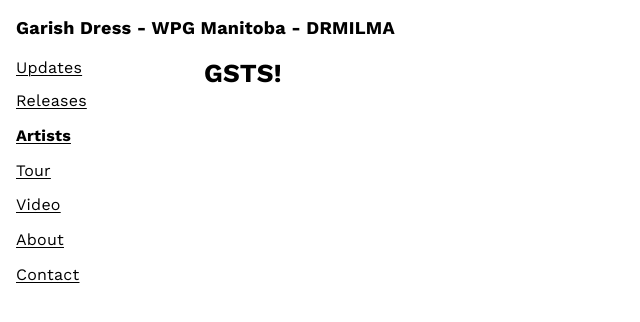
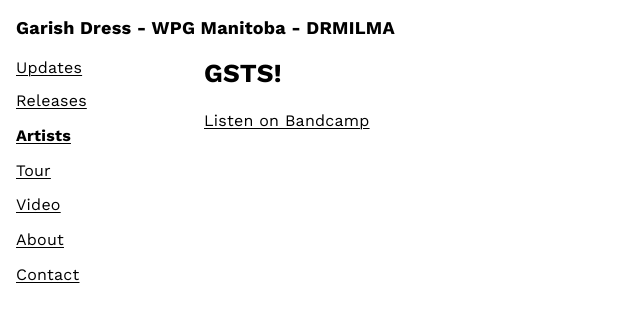
Before and after one commit to DCRIEKMAN/garish-dress, a Jekyll site: the page built from _artists/gsts.md, in a window 1280 px wide. Shown: the top 322 px of the page, without its empty margins (0-640 px from the left). Built offline with Jekyll 4.4.1, drawn with Linux system fonts in a browser that asks for light colours.

Commit message:
Update _artists/gsts.md (via Pages CMS)

```diff
--- a/_artists/gsts.md
+++ b/_artists/gsts.md
@@ -1,3 +1,4 @@
 ---
 title: GSTS!
 ---
+[Listen on Bandcamp](https://gyestyes.bandcamp.com/track/off)
```
